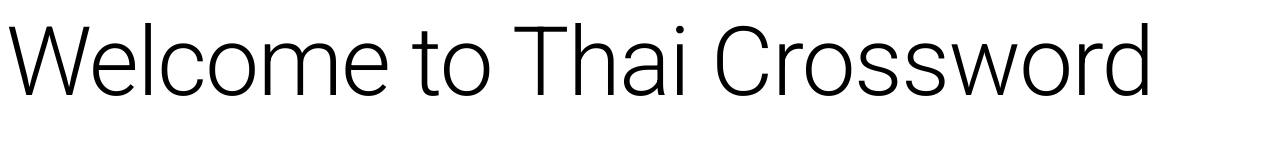
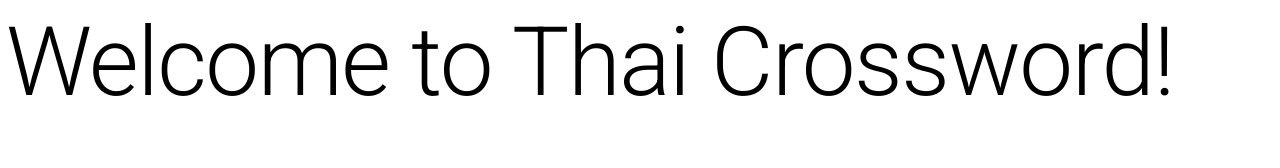
Before and after one commit to nitsirs/thai-crossword, a React (Create React App) app: page / in a window 1280 px wide. Shown: the top 168 px of the page. Built offline with nearby package versions, Linux system fonts and the light colour scheme; a web font is replaced by a local one; what boardgame.io would draw is missing.

Commit message:
Update Home.jsx

```diff
--- a/src/Home.jsx
+++ b/src/Home.jsx
@@ -18,7 +18,7 @@ export default function Home() {
       </head>
       <body>
         <Typography variant="h1" component="h1">
-          Welcome to Thai Crossword
+          Welcome to Thai Crossword!
         </Typography>
 
       </body>
```
